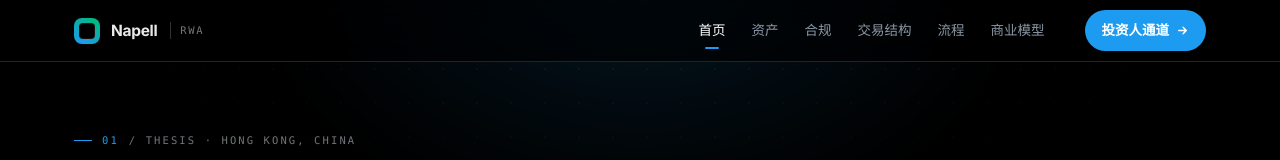
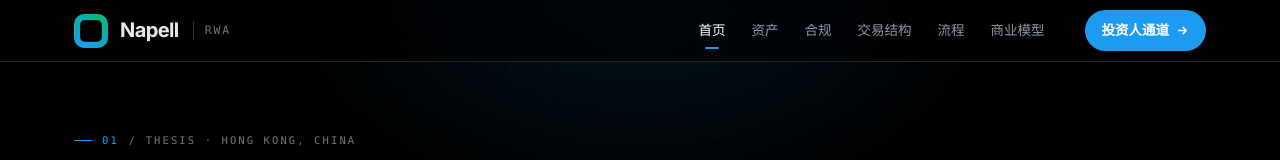
Before and after one commit to erikcywong/Napell.rwa, a plain HTML site: page index.html in a window 1280 px wide. Shown: the top 160 px of the page. Drawn offline with Linux system fonts and the light colour scheme.

Commit message:
Bigger nav brand: logo mark 26->34px, wordmark 15.5->20px/800

```diff
--- a/assets/css/style.css
+++ b/assets/css/style.css
@@ -69,19 +69,19 @@ header{
   max-width:var(--maxw);margin:0 auto;padding:0 24px;height:100%;
   display:flex;align-items:center;gap:28px;
 }
-.brand{display:flex;align-items:center;gap:11px;text-decoration:none;flex:0 0 auto}
+.brand{display:flex;align-items:center;gap:12px;text-decoration:none;flex:0 0 auto}
 .mark{
-  width:26px;height:26px;border-radius:8px;position:relative;flex:0 0 auto;
+  width:34px;height:34px;border-radius:10px;position:relative;flex:0 0 auto;
   background:conic-gradient(from 200deg,var(--acc),var(--up) 55%,var(--acc));
 }
 .mark::after{
-  content:"";position:absolute;inset:5px;border-radius:4px;background:#000;
+  content:"";position:absolute;inset:6px;border-radius:5px;background:#000;
   box-shadow:inset 0 0 0 1px rgba(255,255,255,.08);
 }
-.brand b{font-weight:700;font-size:15.5px;letter-spacing:-.02em}
+.brand b{font-weight:800;font-size:20px;letter-spacing:-.03em}
 .brand i{
-  font-style:normal;font-family:var(--mono);font-size:10.5px;letter-spacing:.16em;
-  color:var(--mut-2);padding-left:9px;margin-left:2px;border-left:1px solid var(--line-2);
+  font-style:normal;font-family:var(--mono);font-size:11.5px;letter-spacing:.16em;
+  color:var(--mut-2);padding-left:11px;margin-left:2px;border-left:1px solid var(--line-2);
 }
 
 .menu{display:flex;align-items:center;gap:2px;margin-left:auto}
```
